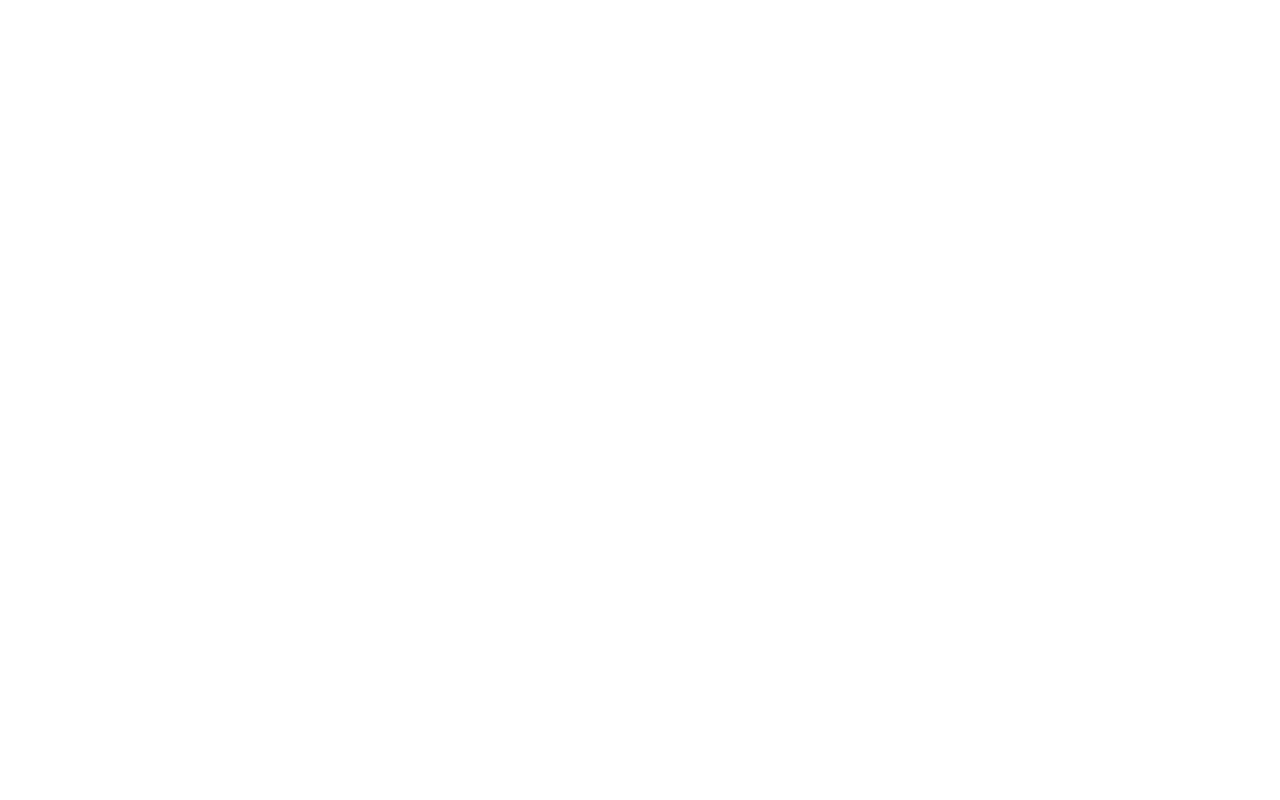
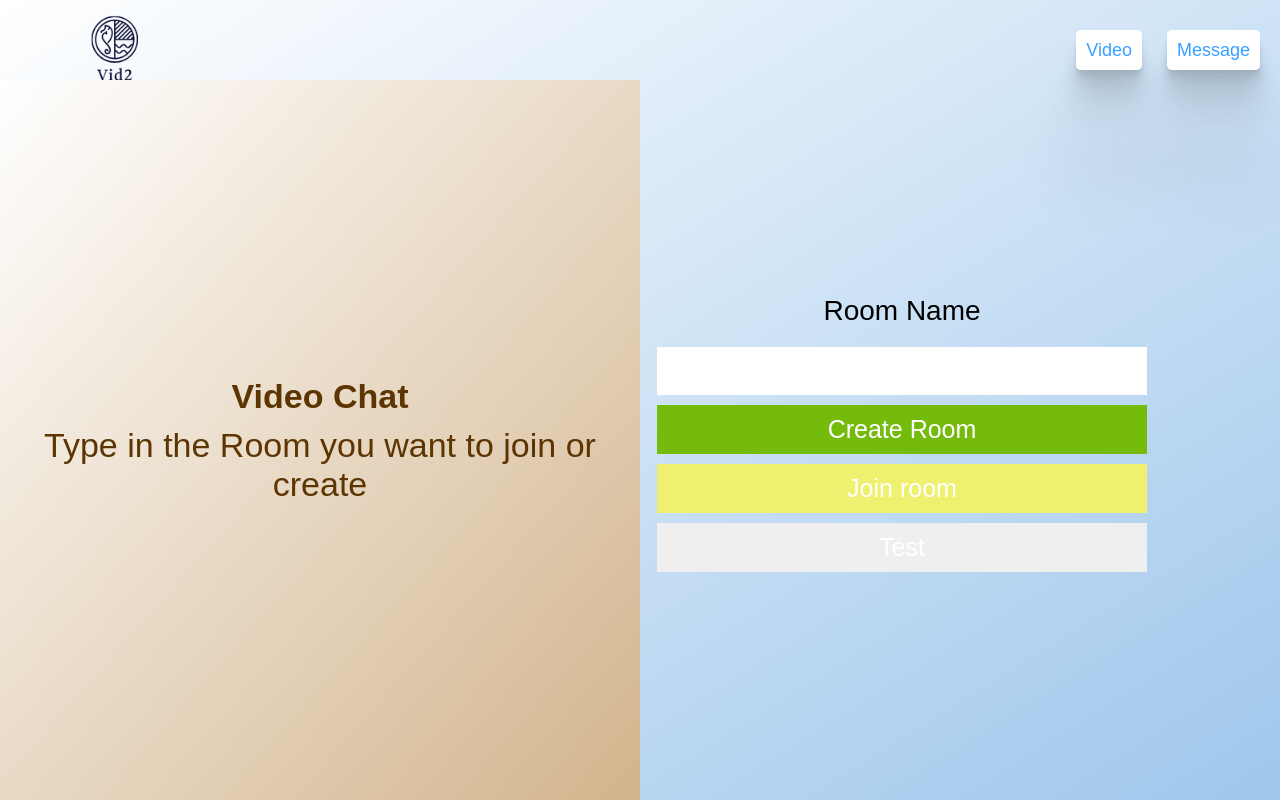
Before and after one commit to JeffVega/VidVid, a React app: page /videochat in a window 1280 px wide. Built offline with nearby package versions, Linux system fonts and the light colour scheme.

Commit message:
created video create room

```diff
--- a/package.json
+++ b/package.json
@@ -9,7 +9,7 @@
     "node-sass": "^4.14.1",
     "react": "^16.3.2",
     "react-dom": "^16.3.2",
-    "react-router-dom": "^4.2.2",
+    "react-router-dom": "^5.2.0",
     "react-scripts": "1.1.4",
     "router": "^1.3.2"
   },
--- a/src/components/Router/router.js
+++ b/src/components/Router/router.js
@@ -3,13 +3,17 @@ import { BrowserRouter as Router, Route,Switch } from "react-router-dom";
 import Messages from '../message/list-message';
 import Account from '../account/account-info';
 import Home from "../homepage/home";
+import VideoChat from '../video/video';
+import asideVideoChat from '../video/video-aside';
 export default function Pages(){
   return(
     <Router>
     <div>
     <Switch>
-    {/* <Redirect exact from="/" to="/signin" /> */}
+
     <Route exact path="/" component={Home} />
+    <Route exact path="/videochat" component={VideoChat}/>
+    <Route exact path="/video/:id" component={asideVideoChat}/>
      <Route exact path="/messages" component={Messages} />
      <Route exact path="/messages/:id" component={Messages} />
      <Route exact path="/account" component={Account} />
--- a/src/components/header/header.js
+++ b/src/components/header/header.js
@@ -1,6 +1,6 @@
 import React from 'react'
 import Logo from '../../utils/imgs/logo.png'
-
+import {Link} from 'react-router-dom';
 
 const Header = () =>{
 return(
@@ -10,8 +10,8 @@ return(
         </div>
         <header>
            <ul>
-               <li><a href="">Video</a></li>
-               <li><a href="">Message</a></li>
+               <li><Link to="/videochat">Video</Link></li>
+               <li><Link to="/messages">Message</Link></li>
            </ul>
 
         </header>
--- a/src/components/homepage/home.js
+++ b/src/components/homepage/home.js
@@ -20,11 +20,7 @@ const Home = () => {
 
                 <p>Video calling proivdes quality and latency simply not available with
                     traditional technology</p>
-                    <div className="greet">
 
-                    <a>Get Started</a>
-                    <img src="https://img.icons8.com/flat_round/64/000000/arrow-right.png"/>
-                    </div>
             </div>
             <div className="bg-img">
                 <img src={BgImage} alt="image background"/>
--- a/src/components/video/video.js
+++ b/src/components/video/video.js
@@ -1,12 +1,69 @@
-import React from 'react'
-
-export default function videoChat(){
+import React, { Component } from 'react'
+import {Link, Redirect,withRouter} from 'react-router-dom';
+import Header from '../header/header'
+import Bg from '../../utils/imgs/vector-wave.png'
+class VideoChat extends Component{
+ constructor(){
+   super()
+   this.state = {
+     room:" "
+   }
+   this.onRoomInput = this.onRoomInput.bind(this)
+   this.onSubmit = this.SubmitForm.bind(this)
+ }
+ onRoomInput = (e) =>{
+   this.setState({
+     [e.target.name]:e.target.value
+   })
+ }
+ changeLocation = (e) =>{
+   e.preventDefault()
+   console.log('this is pushed')
+   return this.props.history.push(`/video/${this.state.room.trim()}`)
+ }
+ SubmitForm = (e) =>{
+   console.log('clicked')
+  e.preventDefault();
+  let roomLocation = this.state.room;
 
 
+  this.setState({
+    room:" "
+  })
+ }
 
-  return(
-    <div>
+ handleClick = () => {
+   let room = this.state.room
+  this.props.history.push(`video/${room.trim()}`);
+}
 
-    </div>
-  )
-}
+ render(){
+
+   return(
+     <div className="video">
+      <Header/>
+
+        <div className="video__info">
+         <h1>Video Chat</h1>
+         <ul>
+            <li>
+              Type in the Room you want to join or create
+            </li>
+         </ul>
+        </div>
+
+          <form >
+            <label>Room Name</label>
+            <input name="room" value={this.state.room} typeof="text" placeholder="Room 208" onChange={(e) => this.onRoomInput(e)} />
+            <button onClick={(e) => this.SubmitForm(e)} className="btn-create">Create Room</button>
+            <button  onClick={(e) => this.changeLocation(e)}  className="btn-join">Join room</button>
+            <button onClick={this.handleClick}>Test</button>
+          </form>
+        </div>
+
+
+      )
+    }
+  }
+
+export default  withRouter(VideoChat);
--- a/src/utils/sass/abstracts/_variables.scss
+++ b/src/utils/sass/abstracts/_variables.scss
@@ -0,0 +1 @@
+$default-bg:linear-gradient(to right bottom, white, #9fc7ec);
--- a/src/utils/sass/main.scss
+++ b/src/utils/sass/main.scss
@@ -18,3 +18,4 @@
 @import 'pages/home';
 @import 'pages/about';
 @import 'pages/contact';
+@import 'pages/video';
--- a/src/utils/sass/pages/_home.scss
+++ b/src/utils/sass/pages/_home.scss
@@ -3,6 +3,9 @@
     width: 100%;
     background: linear-gradient(to right bottom, white, #9fc7ec);
     position: relative;
+
+
+}
 
 .header {
     display: flex;
@@ -10,6 +13,7 @@
     justify-content: space-between;
     align-items: center;
     height: 100px;
+    z-index: 1;
 
     &_name {
         font-size: 20px;
@@ -64,9 +68,6 @@
         }
     }
 }
-}
-
-
 .docker {
     display: flex;
     flex-direction: row;
--- /dev/null
+++ b/src/utils/sass/pages/_video.scss
@@ -0,0 +1,74 @@
+.video{
+    height: 100vh;
+    width: 100%;
+    background:$default-bg;
+
+
+
+}
+.video__info{
+    position: absolute;
+    top: 10%;
+
+    width: 50%;
+    height: 90%;
+    background: linear-gradient(to right bottom,white,tan);
+
+    background-size: cover;
+    display: flex;
+    flex-direction: column;
+    justify-content: center;
+    color: rgb(92, 53, 2);
+    & > *{
+        padding: 5px;
+        font-size: 34px;
+    }
+    h1{
+
+        text-align: center;
+    }
+    ul li{
+        text-align: center;
+    }
+
+}
+form{
+    display: flex;
+    flex-direction: column;
+    width: 500px;
+    position: absolute;
+    top: 35%;
+    right: 10%;
+    & > * {
+        padding: 10px;
+        margin: 5px;
+    }
+    & > input{
+        outline: none;
+        border: none;
+        font-size: 24px;
+        &:hover{
+            outline: none;
+        }
+    }
+    label{
+        text-align: center;
+        font-size: 28px;
+    }
+    & button{
+        border: none;
+
+        color: white;
+        font-size: 25px;
+        &:hover{
+            cursor: pointer;
+        }
+    }
+    .btn-create{
+        background: rgb(117, 187, 11);
+    }
+    .btn-join{
+        background: rgb(240, 240, 112);
+    }
+
+}
```
Also changed, not shown: src/index.css, src/utils/imgs/bg_video.jpg (added), src/utils/imgs/vector-wave.jpg (added), src/utils/imgs/vector-wave.png (added), src/utils/imgs/video_bg.jpg (added), 1 other file. Lines whose indentation alone changed are shown as unchanged.
